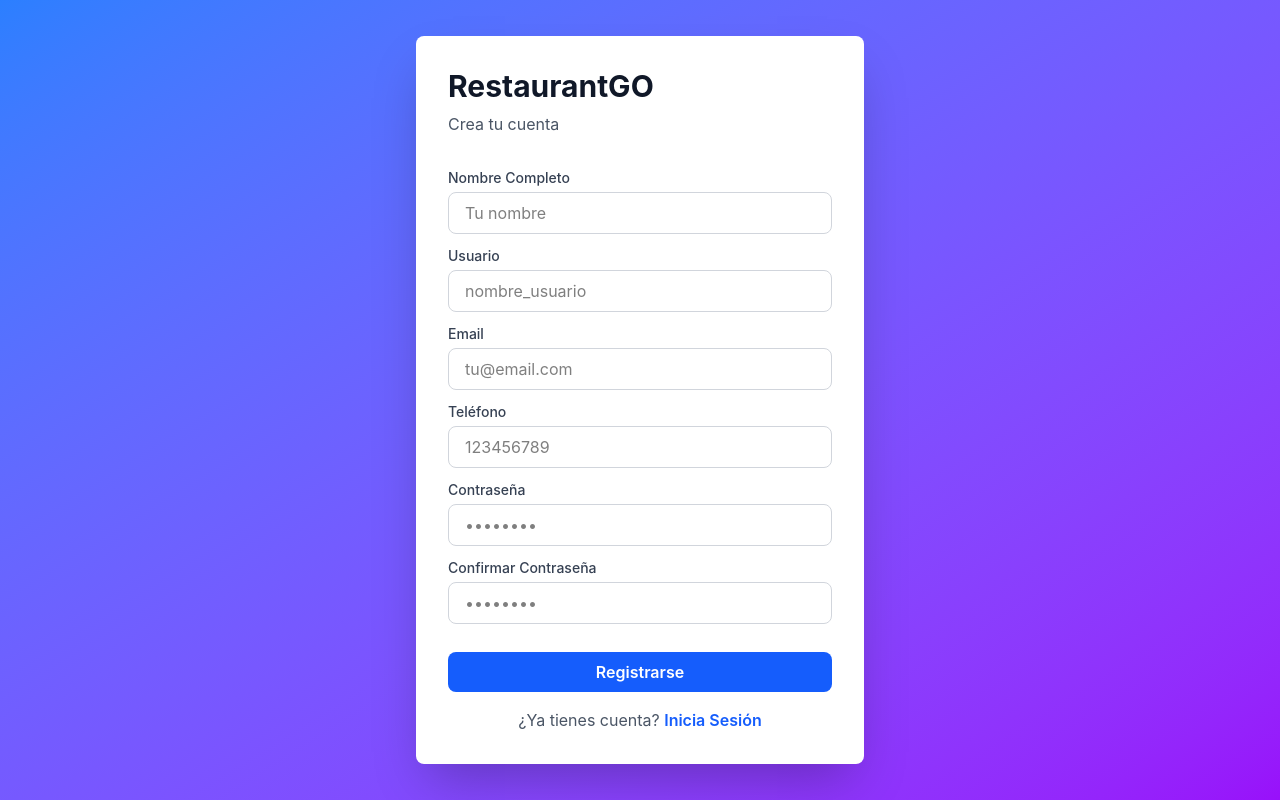
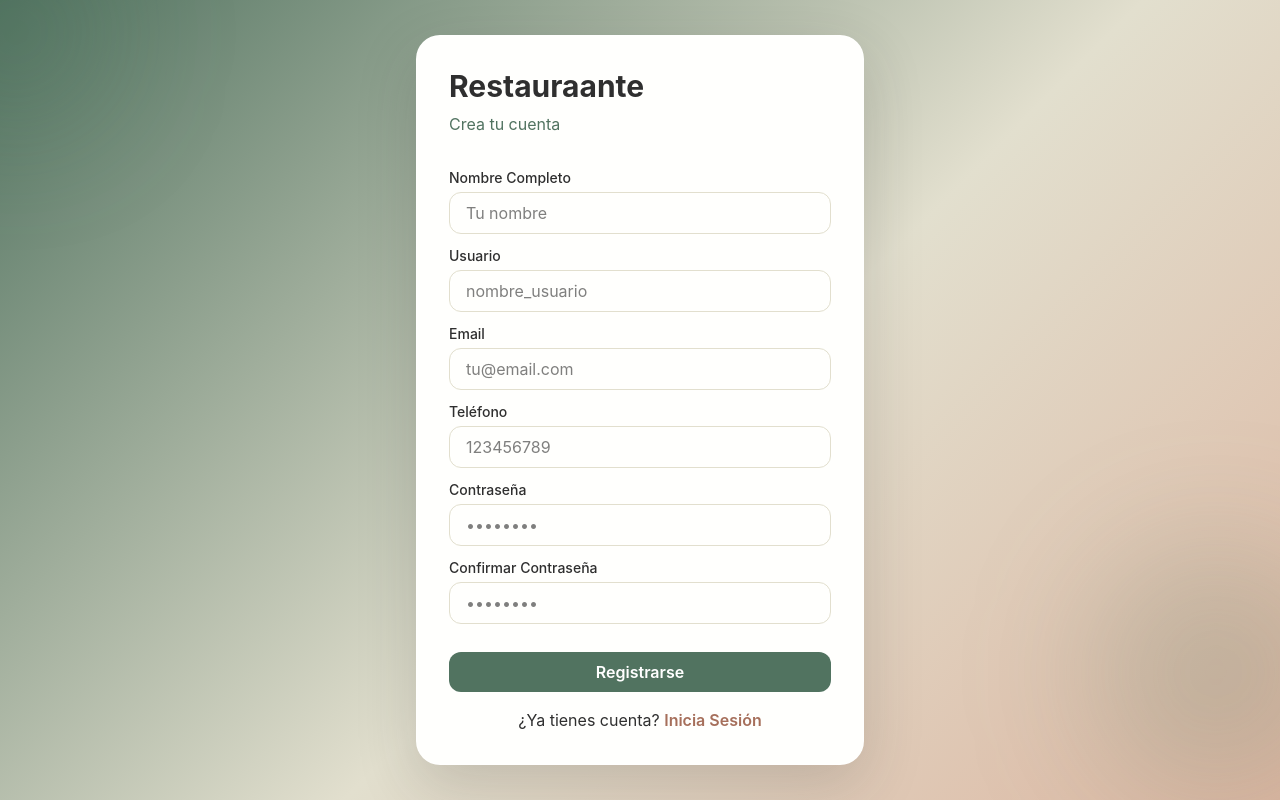
Before and after one commit to Gappy99/restaurante-frontend, a React (Vite) app: page /register in a window 1280 px wide. Built offline with nearby package versions, Linux system fonts and the light colour scheme; no server answers.

Commit message:
Se modifico parcial mente el login y registro

```diff
--- a/src/app/layouts/AuthLayout.jsx
+++ b/src/app/layouts/AuthLayout.jsx
@@ -4,8 +4,10 @@
  */
 const AuthLayout = ({ children }) => {
   return (
-    <div className="min-h-screen bg-gradient-to-br from-blue-500 to-purple-600 flex items-center justify-center p-4">
-      <div className="w-full max-w-md">{children}</div>
+    <div className="relative min-h-screen overflow-hidden bg-[linear-gradient(135deg,#517360_0%,#E2DFCE_55%,#DDB7A2_100%)] flex items-center justify-center p-4">
+      <div className="absolute -left-20 -top-16 h-48 w-48 rounded-full bg-[#517360]/20 blur-3xl" />
+      <div className="absolute -right-16 bottom-0 h-64 w-64 rounded-full bg-[#517360]/20 blur-3xl" />
+      <div className="relative w-full max-w-md">{children}</div>
     </div>
   )
 }
--- a/src/features/auth/pages/LoginPage.jsx
+++ b/src/features/auth/pages/LoginPage.jsx
@@ -27,40 +27,40 @@ const LoginPage = () => {
   }
 
   return (
-    <div className="bg-white rounded-lg shadow-2xl p-8">
-      <h1 className="text-3xl font-bold text-gray-900 mb-2">RestaurantGO</h1>
-      <p className="text-gray-600 mb-8">Inicia sesión en tu cuenta</p>
+    <div className="rounded-3xl border-full border-white/60 bg-[#FFFFFD] p-8 shadow-[0_40px_120px_rgba(50,50,50,0,18)] ">
+      <h1 className="text-3xl font-bold text-[#265C26] mb-2">Restaurant-GO</h1>
+      <p className="font-medium mb-8 border-white/10 text-[#DDB7A2]">Inicia sesión en tu cuenta</p>
 
       <form onSubmit={handleSubmit(onSubmit)} className="space-y-4">
         {/* Email */}
         <div>
-          <label className="block text-sm font-medium text-gray-700 mb-1">
+          <label className="block text-sm font-medium text-[#2F2F2F] mb-1">
             Email
           </label>
           <input
             type="email"
             placeholder="tu@email.com"
             {...register('email', { required: 'Email requerido' })}
-            className="w-full px-4 py-2 border border-gray-300 rounded-lg focus:ring-2 focus:ring-blue-500 outline-none"
+            className="w-full rounded-xl border border-[#E2DFCE] px-4 py-2 outline-none transition focus:border-[#517360] focus:ring-2 focus:ring-[#517360]/30"
           />
           {errors.email && (
-            <p className="text-red-500 text-sm mt-1">{errors.email.message}</p>
+            <p className="mt-1 text-sm text-[#A66F5B]">{errors.email.message}</p>
           )}
         </div>
 
         {/* Password */}
         <div>
-          <label className="block text-sm font-medium text-gray-700 mb-1">
+          <label className="block text-sm font-medium text-[#2F2F2F] mb-1">
             Contraseña
           </label>
           <input
             type="password"
             placeholder="••••••••"
             {...register('password', { required: 'Contraseña requerida' })}
-            className="w-full px-4 py-2 border border-gray-300 rounded-lg focus:ring-2 focus:ring-blue-500 outline-none"
+            className="w-full rounded-xl border border-[#E2DFCE] px-4 py-2 outline-none transition focus:border-[#517360] focus:ring-2 focus:ring-[#517360]/30"
           />
           {errors.password && (
-            <p className="text-red-500 text-sm mt-1">{errors.password.message}</p>
+            <p className="mt-1 text-sm ">{errors.password.message}</p>
           )}
         </div>
 
@@ -68,16 +68,16 @@ const LoginPage = () => {
         <button
           type="submit"
           disabled={isLoading}
-          className="w-full bg-blue-600 hover:bg-blue-700 disabled:bg-gray-400 text-white font-semibold py-2 rounded-lg transition"
+          className="w-full rounded-xl bg-[#517360] py-2 font-semibold text-white transition hover:bg-[#466353] disabled:cursor-not-allowed disabled:bg-[#E2DFCE] disabled:text-[#2F2F2F]"
         >
           {isLoading ? 'Cargando...' : 'Iniciar Sesión'}
         </button>
       </form>
 
       {/* Register link */}
-      <p className="text-center text-gray-600 mt-4">
+      <p className="mt-4 text-center text-[#2F2F2F]">
         ¿No tienes cuenta?{' '}
-        <Link to="/register" className="text-blue-600 hover:underline font-semibold">
+        <Link to="/register" className="font-semibold text-[#A66F5B] hover:underline">
           Regístrate
         </Link>
       </p>
--- a/src/features/auth/pages/RegisterPage.jsx
+++ b/src/features/auth/pages/RegisterPage.jsx
@@ -37,104 +37,104 @@ const RegisterPage = () => {
   }
 
   return (
-    <div className="bg-white rounded-lg shadow-2xl p-8">
-      <h1 className="text-3xl font-bold text-gray-900 mb-2">RestaurantGO</h1>
-      <p className="text-gray-600 mb-8">Crea tu cuenta</p>
+    <div className="rounded-3xl border border-white/60 bg-[#FFFFFD] p-8 shadow-[0_20px_60px_rgba(47,47,47,0.18)] backdrop-blur-sm">
+      <h1 className="text-3xl font-bold text-[#2F2F2F] mb-2">Restauraante</h1>
+      <p className="text-[#517360] mb-8">Crea tu cuenta</p>
 
       <form onSubmit={handleSubmit(onSubmit)} className="space-y-3">
         {/* Nombre */}
         <div>
-          <label className="block text-sm font-medium text-gray-700 mb-1">
+          <label className="block text-sm font-medium text-[#2F2F2F] mb-1">
             Nombre Completo
           </label>
           <input
             type="text"
             placeholder="Tu nombre"
             {...register('nombre', { required: 'Nombre requerido' })}
-            className="w-full px-4 py-2 border border-gray-300 rounded-lg focus:ring-2 focus:ring-blue-500 outline-none"
+            className="w-full rounded-xl border border-[#E2DFCE] px-4 py-2 outline-none transition focus:border-[#517360] focus:ring-2 focus:ring-[#517360]/30"
           />
           {errors.nombre && (
-            <p className="text-red-500 text-sm mt-1">{errors.nombre.message}</p>
+            <p className="mt-1 text-sm text-[#A66F5B]">{errors.nombre.message}</p>
           )}
         </div>
 
         {/* Username */}
         <div>
-          <label className="block text-sm font-medium text-gray-700 mb-1">
+          <label className="block text-sm font-medium text-[#2F2F2F] mb-1">
             Usuario
           </label>
           <input
             type="text"
             placeholder="nombre_usuario"
             {...register('username', { required: 'Usuario requerido' })}
-            className="w-full px-4 py-2 border border-gray-300 rounded-lg focus:ring-2 focus:ring-blue-500 outline-none"
+            className="w-full rounded-xl border border-[#E2DFCE] px-4 py-2 outline-none transition focus:border-[#517360] focus:ring-2 focus:ring-[#517360]/30"
           />
           {errors.username && (
-            <p className="text-red-500 text-sm mt-1">{errors.username.message}</p>
+            <p className="mt-1 text-sm text-[#A66F5B]">{errors.username.message}</p>
           )}
         </div>
 
         {/* Email */}
         <div>
-          <label className="block text-sm font-medium text-gray-700 mb-1">
+          <label className="block text-sm font-medium text-[#2F2F2F] mb-1">
             Email
           </label>
           <input
             type="email"
             placeholder="tu@email.com"
             {...register('email', { required: 'Email requerido' })}
-            className="w-full px-4 py-2 border border-gray-300 rounded-lg focus:ring-2 focus:ring-blue-500 outline-none"
+            className="w-full rounded-xl border border-[#E2DFCE] px-4 py-2 outline-none transition focus:border-[#517360] focus:ring-2 focus:ring-[#517360]/30"
           />
           {errors.email && (
-            <p className="text-red-500 text-sm mt-1">{errors.email.message}</p>
+            <p className="mt-1 text-sm text-[#A66F5B]">{errors.email.message}</p>
           )}
         </div>
 
         {/* Teléfono */}
         <div>
-          <label className="block text-sm font-medium text-gray-700 mb-1">
+          <label className="block text-sm font-medium text-[#2F2F2F] mb-1">
             Teléfono
           </label>
           <input
             type="tel"
             placeholder="123456789"
             {...register('telefono', { required: 'Teléfono requerido' })}
-            className="w-full px-4 py-2 border border-gray-300 rounded-lg focus:ring-2 focus:ring-blue-500 outline-none"
+            className="w-full rounded-xl border border-[#E2DFCE] px-4 py-2 outline-none transition focus:border-[#517360] focus:ring-2 focus:ring-[#517360]/30"
           />
           {errors.telefono && (
-            <p className="text-red-500 text-sm mt-1">{errors.telefono.message}</p>
+            <p className="mt-1 text-sm text-[#A66F5B]">{errors.telefono.message}</p>
           )}
         </div>
 
         {/* Password */}
         <div>
-          <label className="block text-sm font-medium text-gray-700 mb-1">
+          <label className="block text-sm font-medium text-[#2F2F2F] mb-1">
             Contraseña
           </label>
           <input
             type="password"
             placeholder="••••••••"
             {...register('password', { required: 'Contraseña requerida' })}
-            className="w-full px-4 py-2 border border-gray-300 rounded-lg focus:ring-2 focus:ring-blue-500 outline-none"
+            className="w-full rounded-xl border border-[#E2DFCE] px-4 py-2 outline-none transition focus:border-[#517360] focus:ring-2 focus:ring-[#517360]/30"
           />
           {errors.password && (
-            <p className="text-red-500 text-sm mt-1">{errors.password.message}</p>
+            <p className="mt-1 text-sm text-[#A66F5B]">{errors.password.message}</p>
           )}
         </div>
 
         {/* Confirm Password */}
         <div>
-          <label className="block text-sm font-medium text-gray-700 mb-1">
+          <label className="block text-sm font-medium text-[#2F2F2F] mb-1">
             Confirmar Contraseña
           </label>
           <input
             type="password"
             placeholder="••••••••"
             {...register('confirmPassword', { required: 'Confirmar contraseña' })}
-            className="w-full px-4 py-2 border border-gray-300 rounded-lg focus:ring-2 focus:ring-blue-500 outline-none"
+            className="w-full rounded-xl border border-[#E2DFCE] px-4 py-2 outline-none transition focus:border-[#517360] focus:ring-2 focus:ring-[#517360]/30"
           />
           {errors.confirmPassword && (
-            <p className="text-red-500 text-sm mt-1">{errors.confirmPassword.message}</p>
+            <p className="mt-1 text-sm text-[#A66F5B]">{errors.confirmPassword.message}</p>
           )}
         </div>
 
@@ -142,16 +142,16 @@ const RegisterPage = () => {
         <button
           type="submit"
           disabled={isLoading}
-          className="w-full bg-blue-600 hover:bg-blue-700 disabled:bg-gray-400 text-white font-semibold py-2 rounded-lg transition mt-4"
+          className="mt-4 w-full rounded-xl bg-[#517360] py-2 font-semibold text-white transition hover:bg-[#466353] disabled:cursor-not-allowed disabled:bg-[#E2DFCE] disabled:text-[#2F2F2F]"
         >
           {isLoading ? 'Cargando...' : 'Registrarse'}
         </button>
       </form>
 
       {/* Login link */}
-      <p className="text-center text-gray-600 mt-4">
+      <p className="mt-4 text-center text-[#2F2F2F]">
         ¿Ya tienes cuenta?{' '}
-        <Link to="/login" className="text-blue-600 hover:underline font-semibold">
+        <Link to="/login" className="font-semibold text-[#A66F5B] hover:underline">
           Inicia Sesión
         </Link>
       </p>
```
Also changed, not shown: 1 other file (tests, documents, lock files or other folders).
